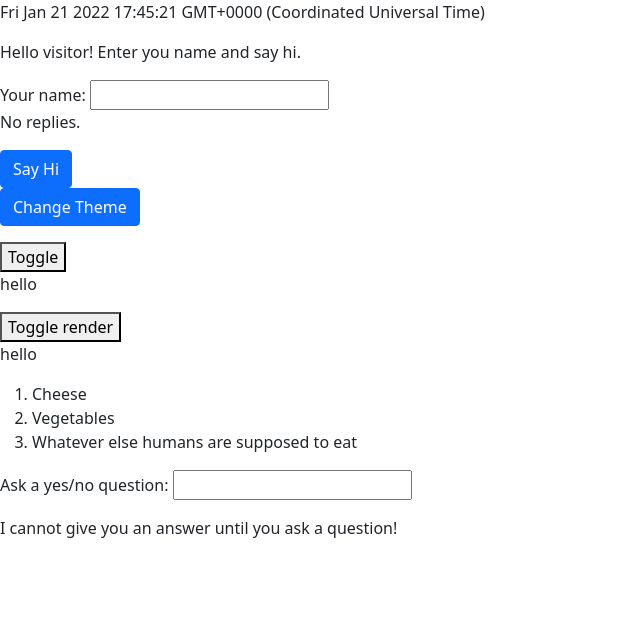
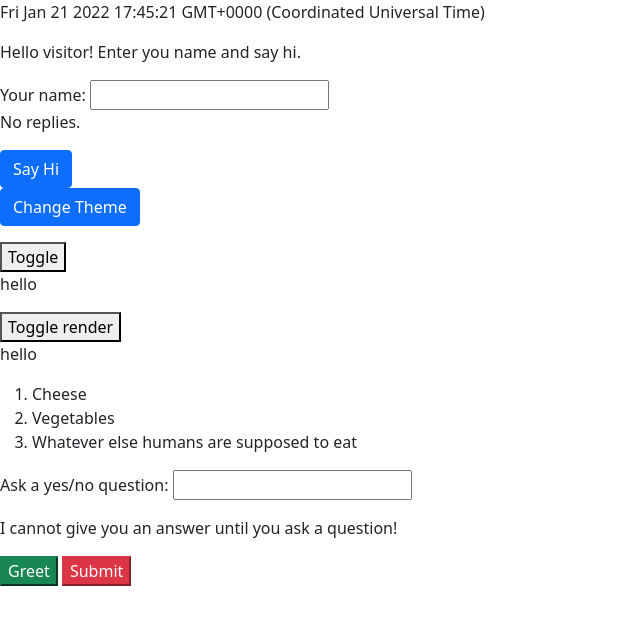
Before and after one commit to coderRKJ/VueJSTest, a plain HTML site: page application.html in a window 1280 px wide. Shown: the whole page, without its empty margins (0-640 px from the left). Drawn offline with nearby package versions, Linux system fonts and the light colour scheme.

Commit message:
Trying Method Handlers in Vue.js

```diff
--- a/application.html
+++ b/application.html
@@ -103,6 +103,13 @@
         </p>
         <p>{{ answer }}</p>
     </div>
+    <div id="method-handlers">
+        <!-- `greet` is the name of a method defined below -->
+        <button class="btn-success" v-on:click="greet">Greet</button>
+        <button class="btn-danger" v-on:click="warn('Form cannot be submitted yet.', $event)">
+            Submit
+        </button>
+    </div>
 </body>
 <script type="text/javascript" src="application.js"></script>
 
--- a/application.js
+++ b/application.js
@@ -97,3 +97,29 @@ var watchExampleVM = new Vue({
         }
     }
 })
+
+var example2 = new Vue({
+    el: '#method-handlers',
+    data: {
+      name: 'Vue.js'
+    },
+    // define methods under the `methods` object
+    methods: {
+      greet: function (event) {
+        // `this` inside methods points to the Vue instance
+        alert('Hello ' + this.name + '!')
+        // `event` is the native DOM event
+        if (event) {
+            console.log(event);
+          alert(event.target.tagName)
+        }
+      },
+      warn: function (message, event) {
+        // now we have access to the native event
+        if (event) {
+          event.preventDefault()
+        }
+        alert(message)
+      }
+    }
+  })
```
